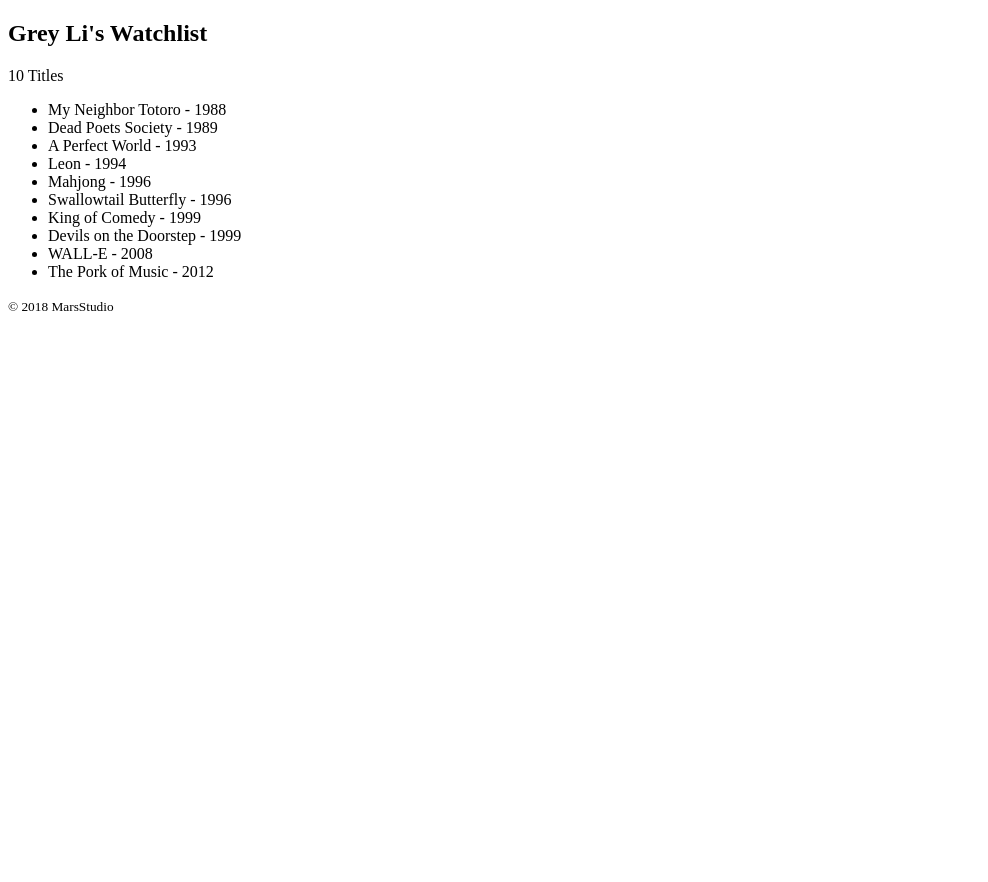
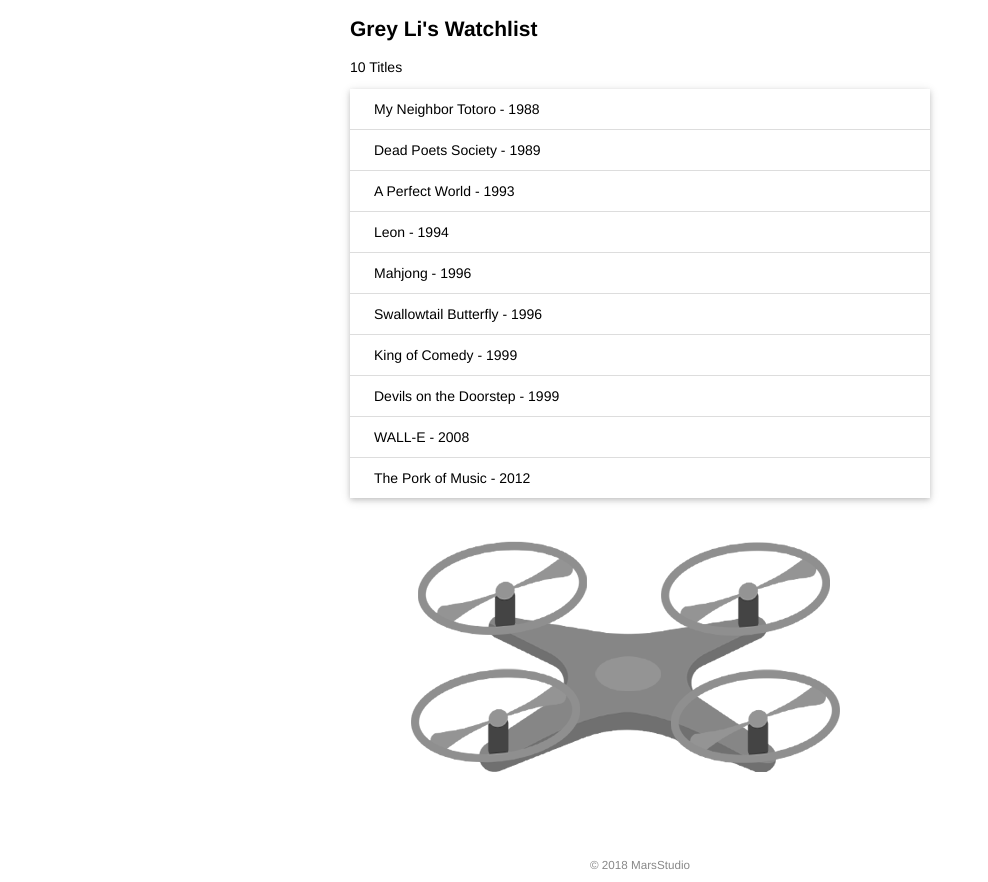
Before and after one commit to TANSixu/flaskProject, a Flask app: page /index in a window 1280 px wide. Shown: the whole page, without its empty margins (0-988 px from the left). Before the commit the page ends 311 px from the top, so only its background shows below. Run offline with Flask 2, Linux system fonts and the light colour scheme.

Commit message:
Add static files

```diff
--- /dev/null
+++ b/static/style.css
@@ -0,0 +1,48 @@
+/* 页面整体 */
+body {
+    margin: auto;
+    max-width: 580px;
+    font-size: 14px;
+    font-family: Helvetica, Arial, sans-serif;
+}
+
+/* 页脚 */
+footer {
+    color: #888;
+    margin-top: 15px;
+    text-align: center;
+    padding: 10px;
+}
+
+/* 头像 */
+.avatar {
+    width: 40px;
+}
+
+/* 电影列表 */
+.movie-list {
+    list-style-type: none;
+    padding: 0;
+    margin-bottom: 10px;
+    box-shadow: 0 2px 5px 0 rgba(0, 0, 0, 0.16), 0 2px 10px 0 rgba(0, 0, 0, 0.12);
+}
+
+.movie-list li {
+    padding: 12px 24px;
+    border-bottom: 1px solid #ddd;
+}
+
+.movie-list li:last-child {
+    border-bottom:none;
+}
+
+.movie-list li:hover {
+    background-color: #f8f9fa;
+}
+
+/* 龙猫图片 */
+.totoro {
+    display: block;
+    margin: 0 auto;
+    height: 100px;
+}
--- a/templates/index.html
+++ b/templates/index.html
@@ -3,15 +3,18 @@
 <head>
     <meta charset="utf-8">
     <title>{{ name }}'s Watchlist</title>
+    <link rel="stylesheet" href="{{url_for('static', filename='style.css')}}" type="text/css">
+    <link rel="icon" class="avatar" href="{{url_for('static', filename='rocket.ico')}}">
 </head>
 <body>
     <h2>{{ name }}'s Watchlist</h2>
     <p>{{ movies|length }} Titles</p>
-    <ul>
+    <ul class="movie-list">
         {% for movie in movies %}
         <li>{{movie.title}} - {{movie.year}}</li>
         {% endfor %}
     </ul>
+    <img alt="UVA" class="totora" src="{{url_for('static', filename='images/uva.png')}}">
     <footer>
         <small>&copy; 2018 MarsStudio</small>
     </footer>
```
Also changed, not shown: static/images/uva.png (added), static/rocket.ico (added).
